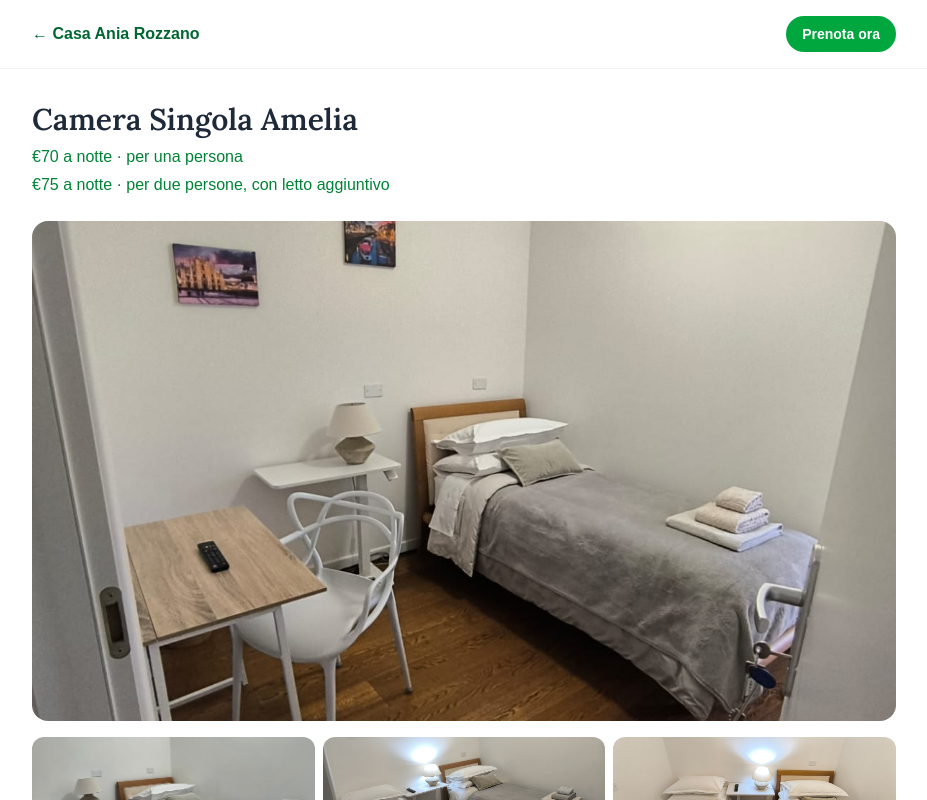
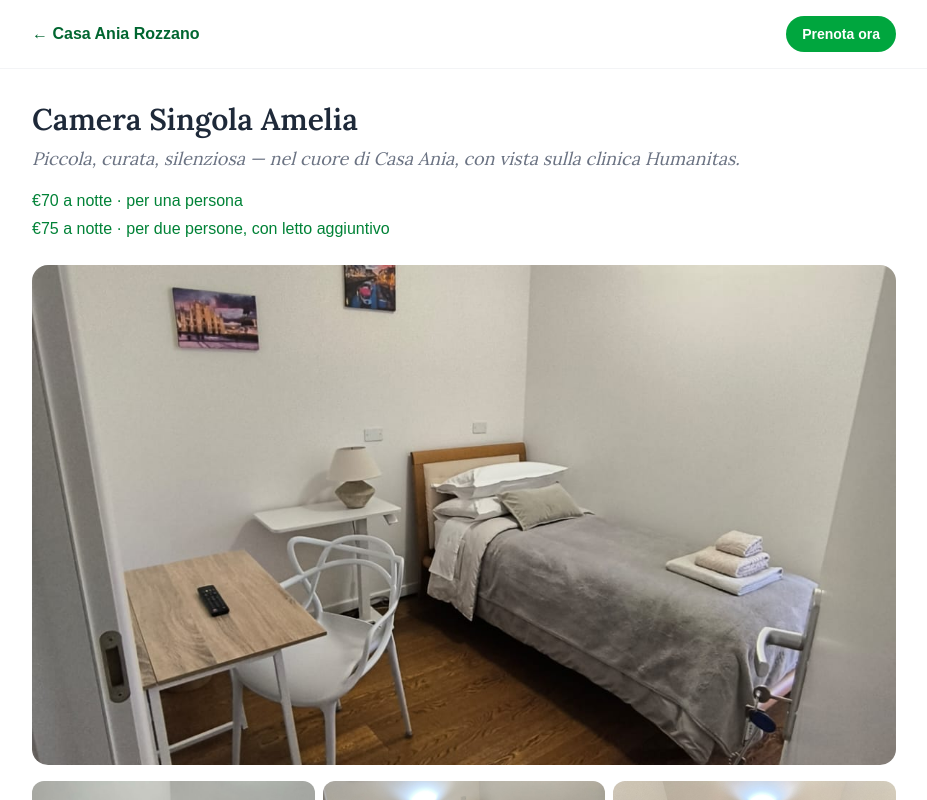
Before and after one commit to CasaAnia/sito-casaania, a Next.js app: page /camere/singola in a window 1280 px wide. Shown: the top 800 px of the page, without its empty margins (176-1103 px from the left). Built offline with nearby package versions, Linux system fonts and the light colour scheme.

Commit message:
Camera Amelia: aggiunto sottotitolo

```diff
--- a/app/camere/singola/page.tsx
+++ b/app/camere/singola/page.tsx
@@ -47,6 +47,7 @@ export default function CameraSingola() {
       <div className="max-w-4xl mx-auto px-4 py-8">
 
         <h1 style={{ fontFamily: "'Lora', serif" }} className="text-3xl font-semibold text-gray-800 mb-2">Camera Singola Amelia</h1>
+        <p style={{ fontFamily: "'Lora', serif" }} className="text-gray-500 italic text-lg mb-4">Piccola, curata, silenziosa — nel cuore di Casa Ania, con vista sulla clinica Humanitas.</p>
         <div className="flex flex-col gap-1 mb-6">
           <p className="text-green-700 text-base">€70 a notte · per una persona</p>
           <p className="text-green-700 text-base">€75 a notte · per due persone, con letto aggiuntivo</p>
```
